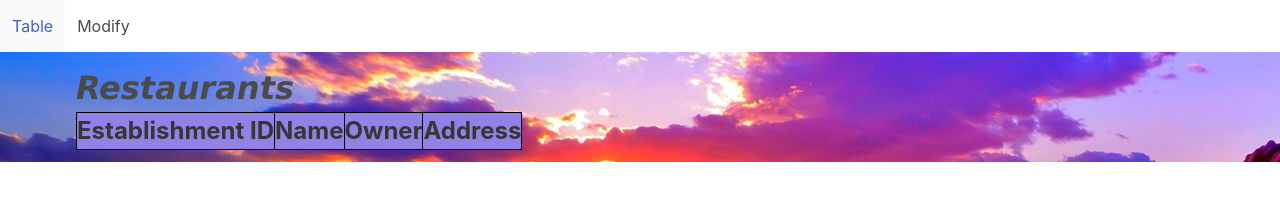
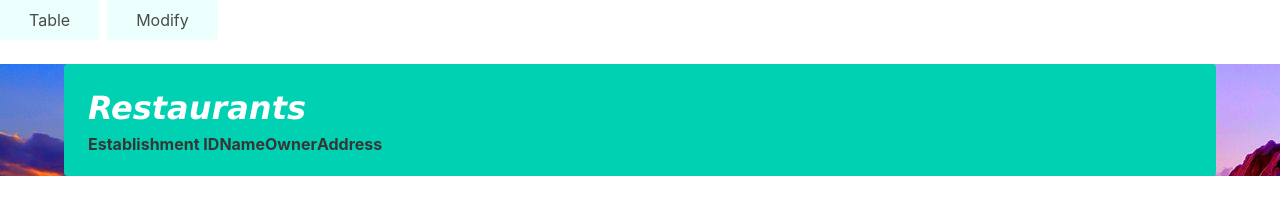
Before and after one commit to s-patel30/INST377_Final_Project, a website: page table.html in a window 1280 px wide. Drawn offline with nearby package versions, Linux system fonts and the light colour scheme; no server answers.

Commit message:
added bulma stuff and style

```diff
--- a/public/style.css
+++ b/public/style.css
@@ -18,7 +18,7 @@ h1{
     font-style: oblique;
     font-family: 'Lucida Sans', 'Lucida Sans Regular', 'Lucida Grande', 'Lucida Sans Unicode', Geneva, Verdana, sans-serif;
 }
-
+/*
 .food-table{
     border: 1px solid lightblue;
   }
@@ -34,3 +34,4 @@ h1{
     font-weight: bold;
     font-size: x-large;
   }
+*/
--- a/table.html
+++ b/table.html
@@ -8,7 +8,6 @@
     </head>
 
     <body id="back-image">
-        <section>
         <nav class="navbar" role="navigation" aria-label="main navigation">
             <div class="navbar-brand">
             <a role="button" class="navbar-burger" aria-label="menu" aria-expanded="false" data-target="navbarBasicExample">
@@ -19,25 +18,28 @@
             </div>
 
             <div id="navbarBasicExample" class="navbar-menu">
-                <div class="navbar-start">
+                <div class="navbar-start buttons">
+                    <div class="button is-primary is-light">
                         <a class="navbar-item" href="table">
                             Table
                         </a>
-
+                    </div>
+                    <div class="button is-primary is-light">
                     <a class="navbar-item" href="modify">
                     Modify
                     </a>
                     </div>
+                </div>
 
-                <div class="navbar-end">
-                </div>
+                <div class="navbar-end"></div>
             </div>
         </nav>
-        </section>
             <div class="container">
+                <div class="notification is-primary">
+                    <div class="columns is-desktop">
                             <div class="column">
                                 <h1>Restaurants</h1>
-                <table class="food-table is-centered">
+                                <table class="food-table">
                                     <tr>
                                         <th>Establishment ID</th>
                                         <th>Name</th>
@@ -47,6 +49,8 @@
                                 </table>
                             </div>
                     </div>
+                </div>
+            </div>
     </body>
-    <script src="script.js"></script>
+    <script src="table.js"></script>
 </html>
```
Lines whose indentation alone changed are shown as unchanged.
